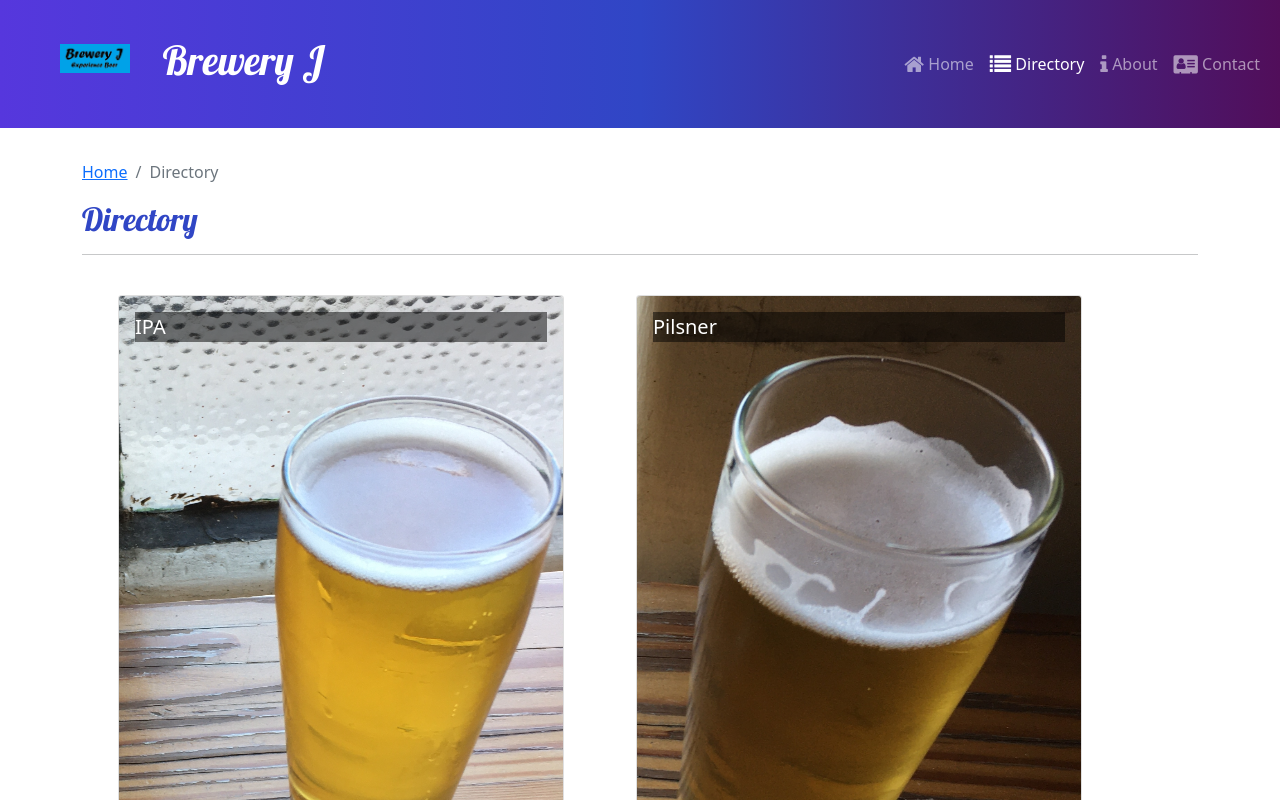
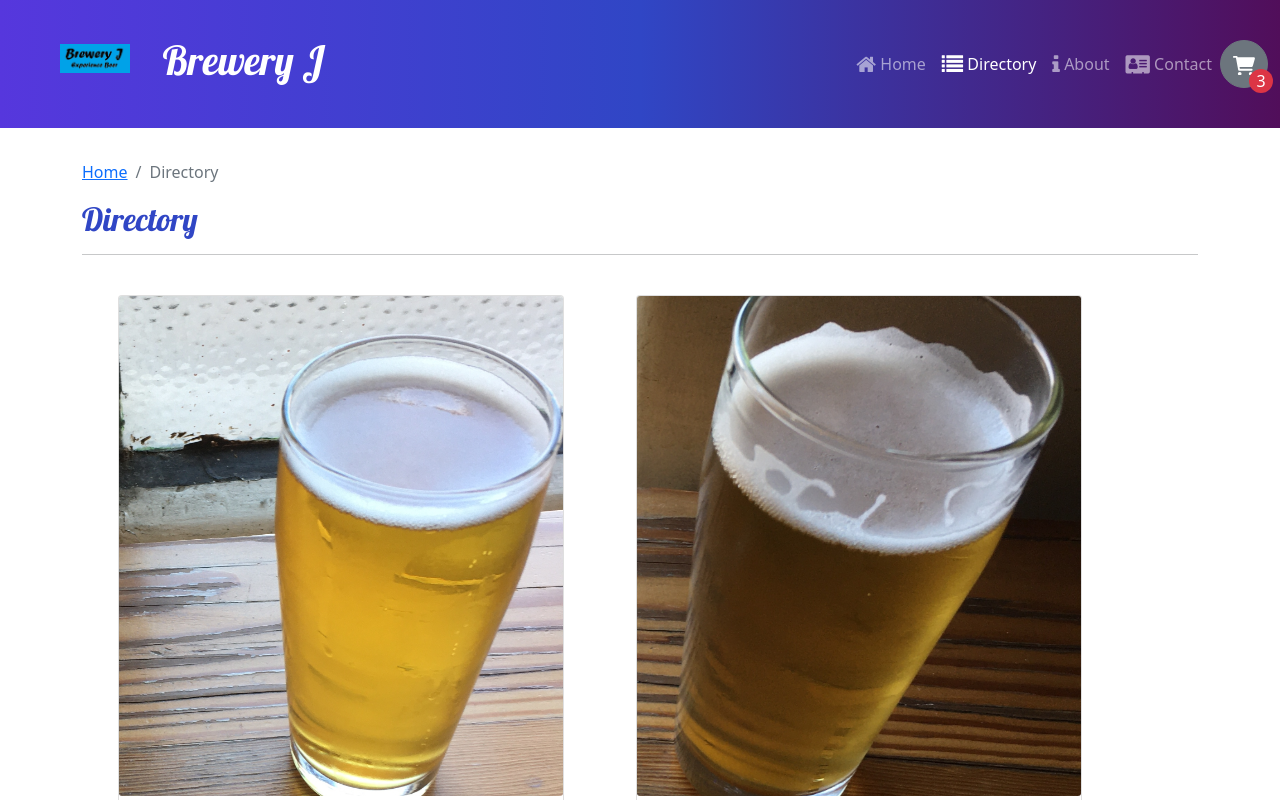
Before and after one commit to JeffHiroshi/BreweryJ, a React (Create React App) app: page /directory in a window 1280 px wide. Shown: the top 800 px of the page. Built offline with nearby package versions, Linux system fonts and the light colour scheme.

Commit message:
Add to Cart Part 1

```diff
--- a/src/app/shared/BEERS.js
+++ b/src/app/shared/BEERS.js
@@ -9,6 +9,7 @@ export const BEERS = [
         name: "IPA",
         image: ipaImg,
         IBUs: 100,
+        price: 7,
         featured: true,
         description: "An explosion of tropical fruit aromas are balanced by a clean malt backbone in this emminently drinkable West Coast IPA."
     },
@@ -17,6 +18,7 @@ export const BEERS = [
         name:"Pilsner",
         image: pilsnerImg,
         IBUs: 40,
+        price: 6,
         featured: false,
         description: "Crisp and clean yet full of flavor."
     },
@@ -25,6 +27,7 @@ export const BEERS = [
         name:"Hazy Double IPA",
         image: hazyDoubleIpaImg,
         IBUs: 120,
+        price: 8,
         featured: false,
         description: "Dry hopping lends intense tropical aromas to this juicy DIPA."
     },
@@ -33,6 +36,7 @@ export const BEERS = [
         name:"Stout",
         image: stoutImg,
         IBUs: 30,
+        price: 8,
         featured: false,
         description: "Roasted malts give this stout notes of coffee and chocolate."
     }
--- a/src/components/Header.js
+++ b/src/components/Header.js
@@ -5,7 +5,8 @@ import {
     Collapse,
     NavbarToggler,
     Nav,
-    NavItem
+    NavItem,
+    Button
 } from 'reactstrap';
 import { NavLink } from 'react-router-dom';
 import BreweryJLogo from '../app/assets/img/logo.png';
@@ -45,6 +46,33 @@ const Header = () => {
                         </NavLink>
                     </NavItem>
                 </Nav>
+                <Button
+                    style={{ width: '3rem', height: '3rem', position: 'relative'}}
+                    variant= 'outline-primary'
+                    className='rounded-circle'
+                >
+                    <svg
+                        xmlns="http://www.w3.org/2000/svg"
+                        viewBox="0 0 576 512"
+                        fill="currentColor"
+                    >
+                        <path d="M96 0C107.5 0 117.4 8.19 119.6 19.51L121.1 32H541.8C562.1 32 578.3 52.25 572.6 72.66L518.6 264.7C514.7 278.5 502.1 288 487.8 288H170.7L179.9 336H488C501.3 336 512 346.7 512 360C512 373.3 501.3 384 488 384H159.1C148.5 384 138.6 375.8 136.4 364.5L76.14 48H24C10.75 48 0 37.25 0 24C0 10.75 10.75 0 24 0H96zM128 464C128 437.5 149.5 416 176 416C202.5 416 224 437.5 224 464C224 490.5 202.5 512 176 512C149.5 512 128 490.5 128 464zM512 464C512 490.5 490.5 512 464 512C437.5 512 416 490.5 416 464C416 437.5 437.5 416 464 416C490.5 416 512 437.5 512 464z" />
+                    </svg>
+                    <div
+                        className='rounded-circle bg-danger d-flex justify-content-center align-items-center'
+                        style={{
+                            color: 'white',
+                            width: '1.5rem',
+                            height: '1.5rem',
+                            position: 'absolute',
+                            bottom: 0,
+                            right: 0,
+                            transform: 'translate(25%, 25%)'
+                        }}
+                    >
+                        3
+                    </div>
+                </Button>
             </Collapse>
         </Navbar>
     );
--- a/src/features/beers/BeerCard.js
+++ b/src/features/beers/BeerCard.js
@@ -1,19 +1,24 @@
-import { Card, CardImg, CardImgOverlay, CardTitle } from 'reactstrap';
+import { Card, CardBody, CardImg, CardTitle } from 'reactstrap';
 import { Link } from 'react-router-dom';
+import { formatCurrency } from '../../utils/formatCurrency';
 
 const BeerCard = ({ beer }) => {
-    const { id, image, name } = beer
+    const { id, image, name, price } = beer
     return (
         <Link to={`${id}`}>
             <Card>
                 <CardImg
-                    width='100%'
                     src={image}
                     alt={name}
+                    height='500px'
+                    style={{objectFit: 'cover'}}
                 />
-                <CardImgOverlay>
-                    <CardTitle>{name}</CardTitle>
-                </CardImgOverlay>
+                <CardBody className='d-flex flex-column'>
+                    <CardTitle className='d-flex justify-content-between align-items-baseline'>
+                        <span className='fs-2'>{name}</span>
+                        <span className='ms-2 text-muted'>{formatCurrency(price)}</span>
+                    </CardTitle>
+                </CardBody>
             </Card>
         </Link>
     );
--- a/src/features/beers/BeerDetail.js
+++ b/src/features/beers/BeerDetail.js
@@ -6,7 +6,7 @@ const BeerDetail = ({ beer }) => {
     return (
         <Col md='5' className='m-4'>
             <Card>
-                <CardImg top src={image} alt={name}/>
+                <CardImg top src={image} alt={name} height='500px'/>
                 <CardBody>
                     <CardText>{description}</CardText>
                 </CardBody>
--- a/src/features/display/AnimatedDisplayCard.js
+++ b/src/features/display/AnimatedDisplayCard.js
@@ -19,7 +19,7 @@ const AnimatedDisplayCard = ({ item }) => {
     return (
         <animated.div style={animatedStyle}>
             <Card>
-                <CardImg src={image} alt={name} />
+                <CardImg src={image} alt={name} height='500px'/>
                 <CardBody>
                     <CardTitle>{name}</CardTitle>
                     <CardText>{description}</CardText>
--- /dev/null
+++ b/src/utils/formatCurrency.js
@@ -0,0 +1,5 @@
+const CURRENCY_FORMATTER = new Intl.NumberFormat(undefined, {currency: 'USD', style: 'currency'})
+
+export function formatCurrency(number) {
+    return CURRENCY_FORMATTER.format(number)
+}
```
Also changed, not shown: public/shopping-cart-outline.svg (added).
